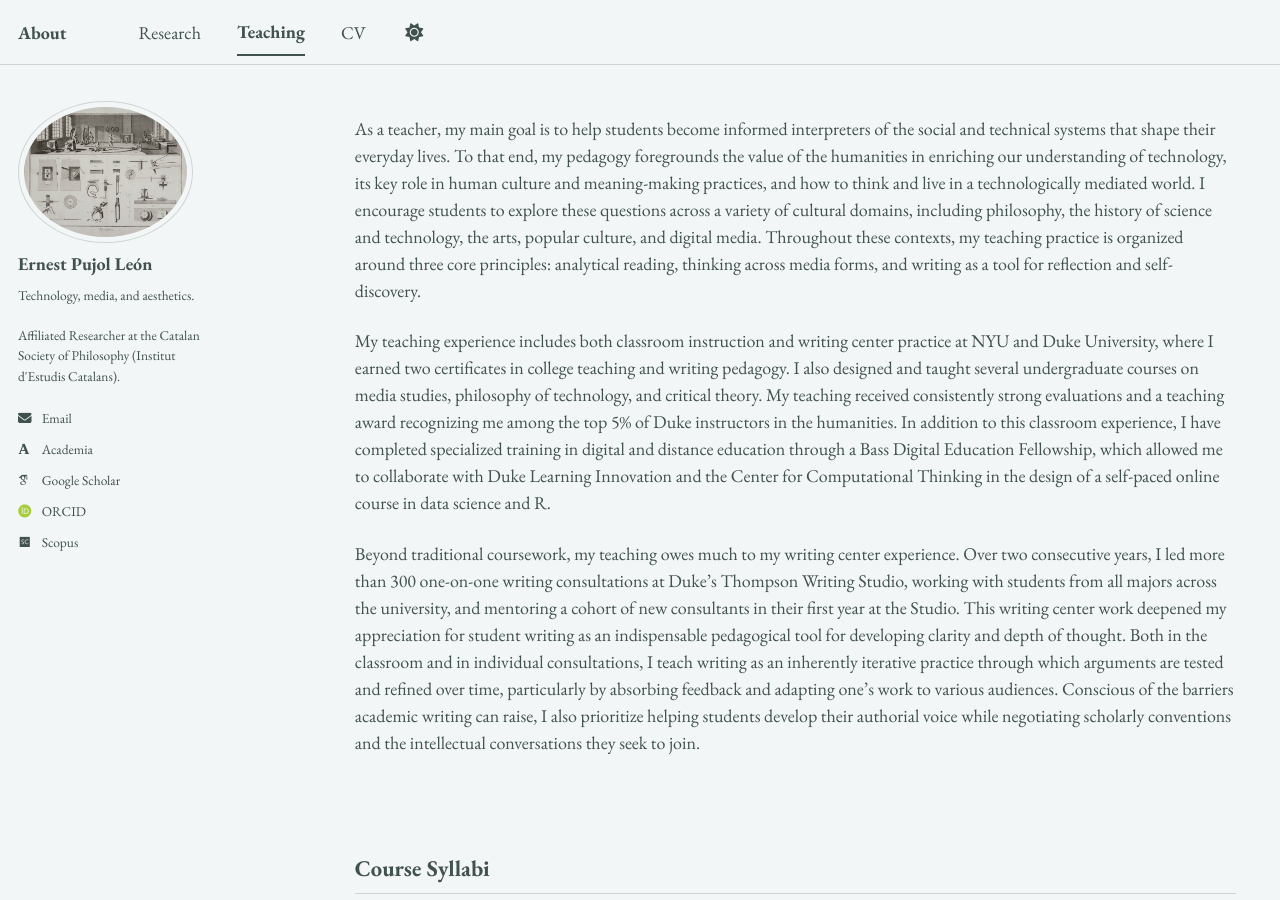
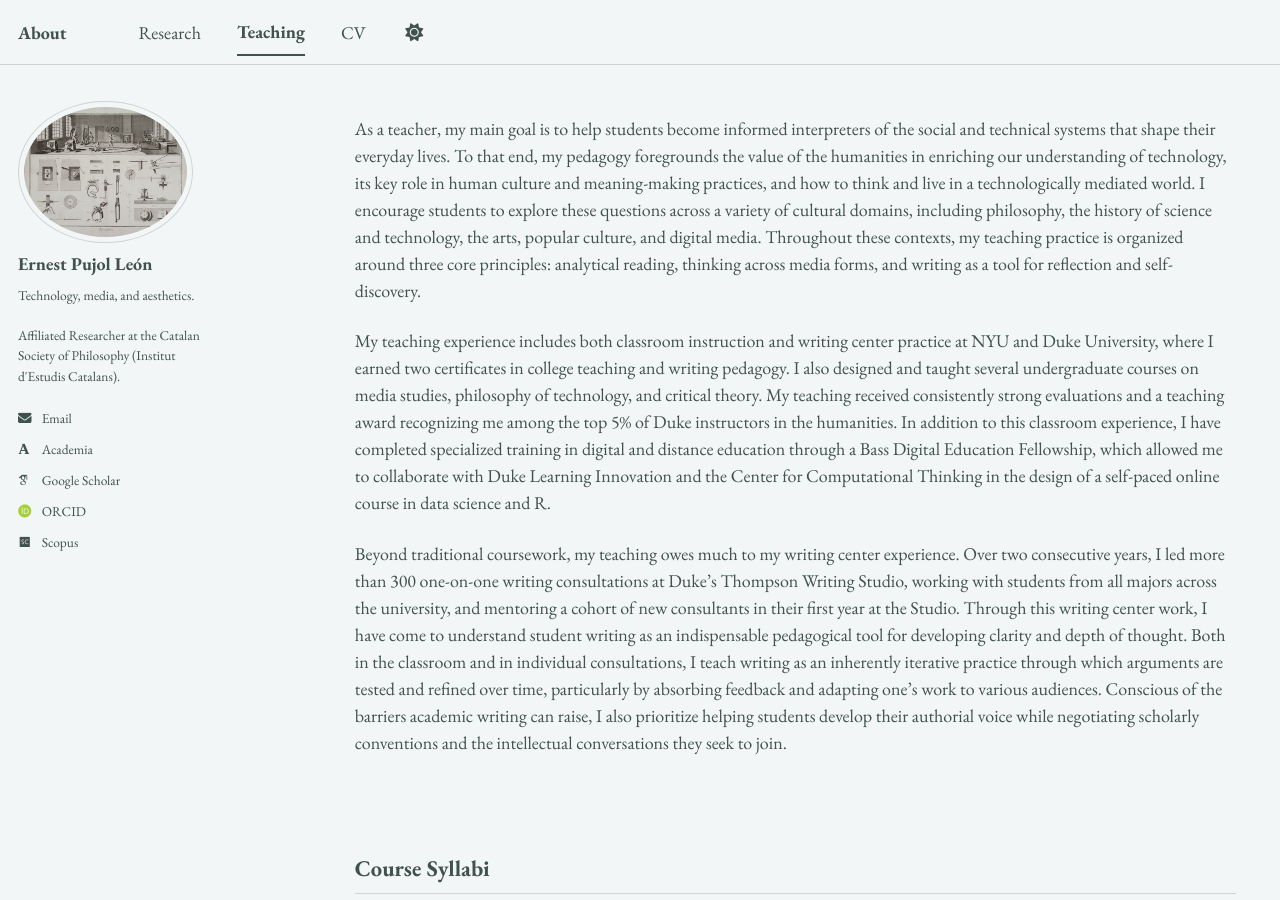
Before and after one commit to epujol90/epujol90.github.io, a Jekyll site: the page built from _pages/teaching.md, in a window 1280 px wide and 900 px high. Built offline with Jekyll 4.4.1, drawn with Linux system fonts in a browser that asks for light colours; some web fonts are replaced; a script bundle is joined from its source files by our own code; library files that are not in the unit come from our copies.

Commit message:
Update teaching.md

```diff
--- a/_pages/teaching.md
+++ b/_pages/teaching.md
@@ -9,7 +9,7 @@ As a teacher, my main goal is to help students become informed interpreters of t
 
 My teaching experience includes both classroom instruction and writing center practice at NYU and Duke University, where I earned two certificates in college teaching and writing pedagogy. I also designed and taught several undergraduate courses on media studies, philosophy of technology, and critical theory. My teaching received consistently strong evaluations and a teaching award recognizing me among the top 5% of Duke instructors in the humanities. In addition to this classroom experience, I have completed specialized training in digital and distance education through a Bass Digital Education Fellowship, which allowed me to collaborate with Duke Learning Innovation and the Center for Computational Thinking in the design of a self-paced online course in data science and R.
 
-Beyond traditional coursework, my teaching owes much to my writing center experience. Over two consecutive years, I led more than 300 one-on-one writing consultations at Duke's Thompson Writing Studio, working with students from all majors across the university, and mentoring a cohort of new consultants in their first year at the Studio. This writing center work deepened my appreciation for student writing as an indispensable pedagogical tool for developing clarity and depth of thought. Both in the classroom and in individual consultations, I teach writing as an inherently iterative practice through which arguments are tested and refined over time, particularly by absorbing feedback and adapting one's work to various audiences. Conscious of the barriers academic writing can raise, I also prioritize helping students develop their authorial voice while negotiating scholarly conventions and the intellectual conversations they seek to join.
+Beyond traditional coursework, my teaching owes much to my writing center experience. Over two consecutive years, I led more than 300 one-on-one writing consultations at Duke's Thompson Writing Studio, working with students from all majors across the university, and mentoring a cohort of new consultants in their first year at the Studio. Through this writing center work, I have come to understand student writing as an indispensable pedagogical tool for developing clarity and depth of thought. Both in the classroom and in individual consultations, I teach writing as an inherently iterative practice through which arguments are tested and refined over time, particularly by absorbing feedback and adapting one's work to various audiences. Conscious of the barriers academic writing can raise, I also prioritize helping students develop their authorial voice while negotiating scholarly conventions and the intellectual conversations they seek to join.
 <br>
 <br>
 <br>
```
